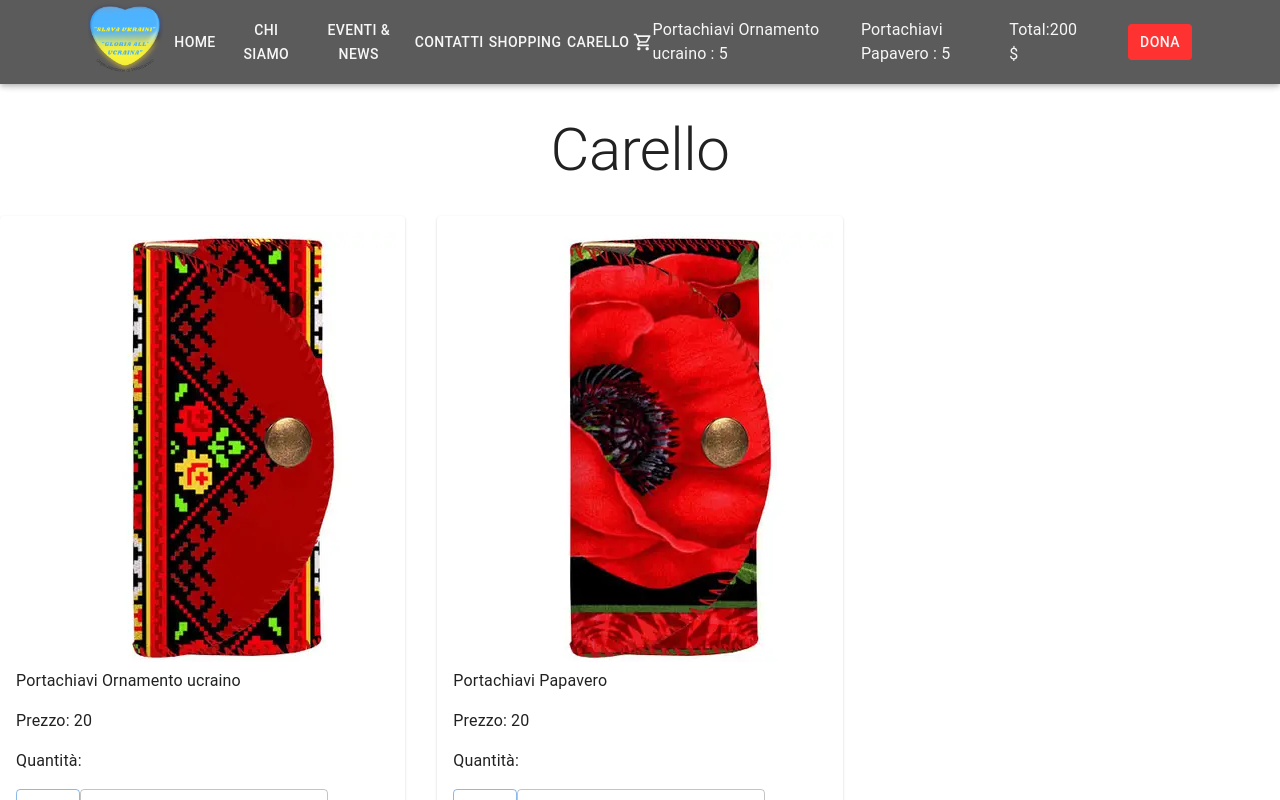
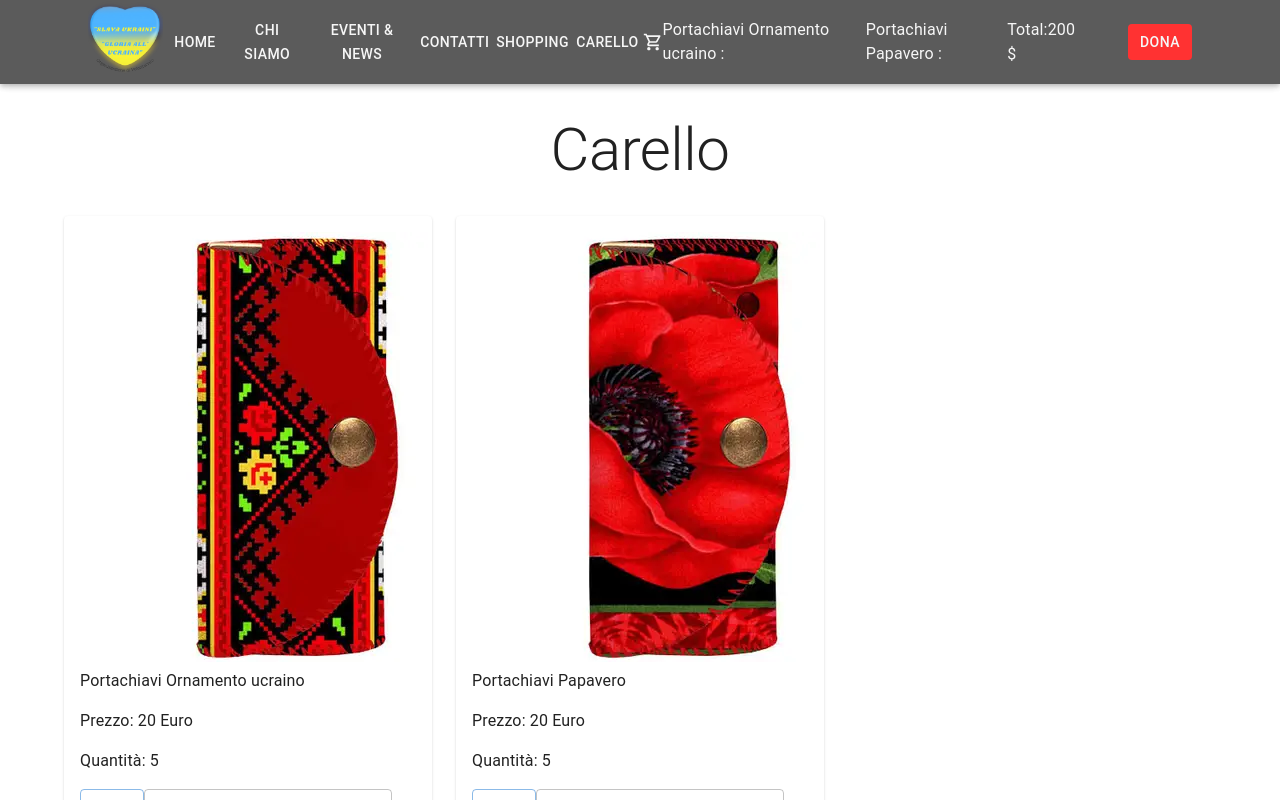
Before and after one commit to KDaniyil/slava-ukraini, a React (Create React App) app: page /cart in a window 1280 px wide. Shown: the top 800 px of the page. Built offline with nearby package versions, Linux system fonts and the light colour scheme.

Commit message:
fix error productcount

```diff
--- a/src/components/CartProductList/CartProductList.tsx
+++ b/src/components/CartProductList/CartProductList.tsx
@@ -21,13 +21,15 @@ const CartProductList = ({
     return (
         <>
             {Object.keys(productsInCart).map((productId) => (
+                <>
                     <CartItem
                         key={productId}
                         product={productsObject[parseInt(productId)]}
-                    productCout={productsInCart[parseInt(productId)]}
+                        productCount={productsInCart[parseInt(productId)]}
                         removeProductFromCart={removeProductFromCart}
                         changeProductQuantity={changeProductQuantity}
                     />
+                </>
             ))}
         </>
     )
--- a/src/components/CartProductList/CartProductListItemExtended.tsx
+++ b/src/components/CartProductList/CartProductListItemExtended.tsx
@@ -23,7 +23,7 @@ const CartProductListItemExtended = ({
                         <img src={product.image} alt={product.title} />
                     </div>
                     <div>{product.title}</div>
-                    <p>Prezzo: {product.price}</p>
+                    <p>Prezzo: {product.price} Euro</p>
                     <p>Quantità: {productCount}</p>
                     <Quantity
                         count={productCount}
--- a/src/pages/CartPage/CartPage.tsx
+++ b/src/pages/CartPage/CartPage.tsx
@@ -1,4 +1,4 @@
-import { Grid } from '@mui/material'
+import { Container, Grid } from '@mui/material'
 import CartProductList from 'components/CartProductList/CartProductList'
 import CartProductListItemExtended from 'components/CartProductList/CartProductListItemExtended'
 import CartTotal from 'components/CartTotal/CartTotal'
@@ -16,9 +16,9 @@ const CartPage = ({
     changeProductQuantity,
 }: Props) => {
     return (
-        <div>
+        <Container>
             <PageTitle title="Carello" />
-            <Grid container spacing={4}>
+            <Grid container spacing={3}>
                 <CartProductList
                     productsInCart={productsInCart}
                     CartItem={CartProductListItemExtended}
@@ -27,7 +27,7 @@ const CartPage = ({
                 />
             </Grid>
             <CartTotal productsInCart={productsInCart} />
-        </div>
+        </Container>
     )
 }
 export default CartPage
--- a/src/utils/posts.ts
+++ b/src/utils/posts.ts
@@ -4,7 +4,7 @@ export type Post = {
     title: string
     text: string
     date: string
-    category: string
+    category?: string
 }
 export const postsArray: Post[] = [
 {
--- a/src/utils/products.ts
+++ b/src/utils/products.ts
@@ -1,5 +1,5 @@
-export type Type = "Portachiavi" | "Borsa" | "Borsa per cosmetici"
-export type Model = "Papavero" | "Ornamento ucraino" | "Lovely" | "Basic" |"Tenderness" | "Original" | "Tablet" | "Coquette"
+type Type = "Portachiavi" | "Borsa" | "Borsa per cosmetici"
+type Model = "Papavero" | "Ornamento ucraino" | "Lovely" | "Basic" |"Tenderness" | "Original" | "Tablet" | "Coquette"
 
 export type Product = {
     id: number
```
Lines whose indentation alone changed are shown as unchanged.
